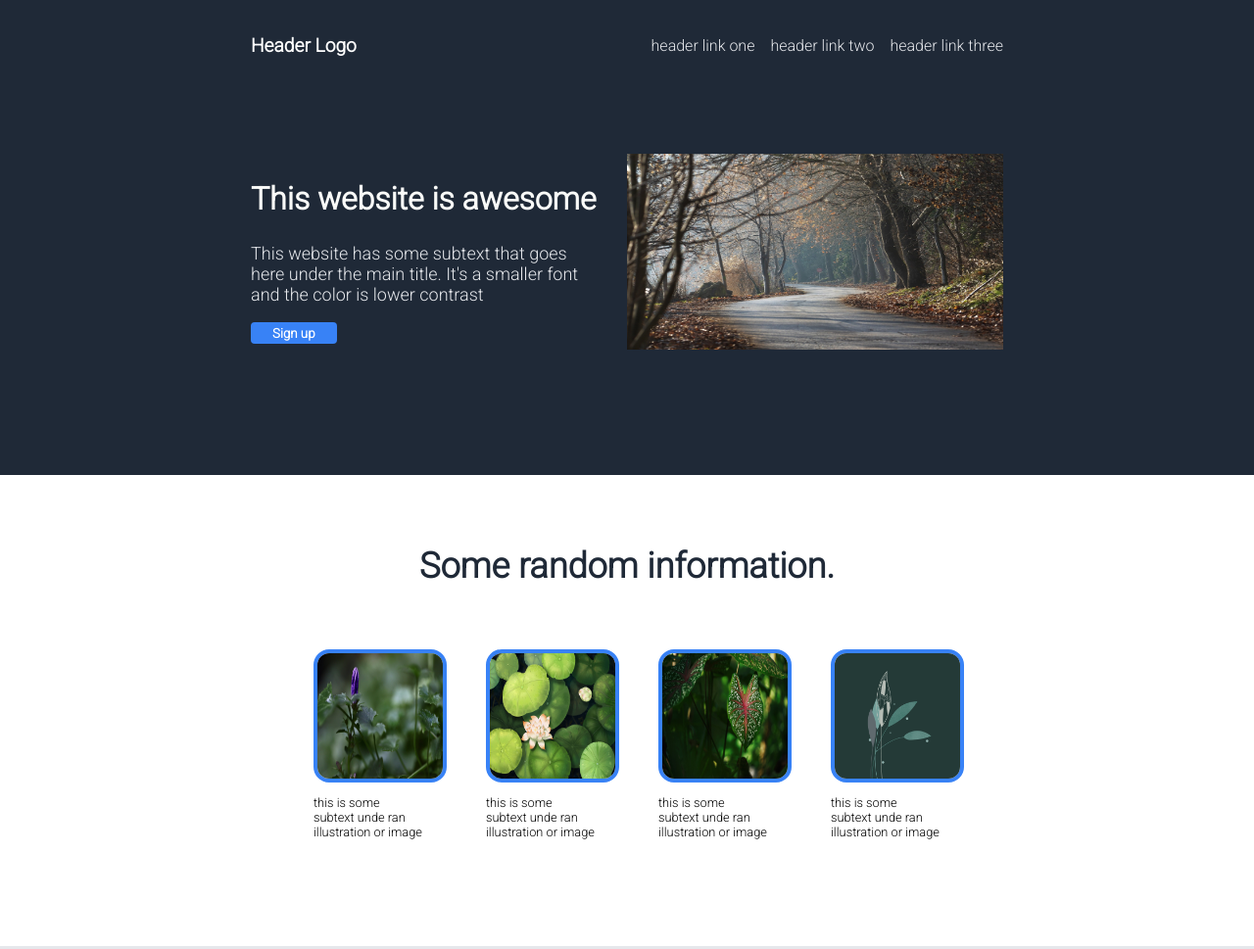
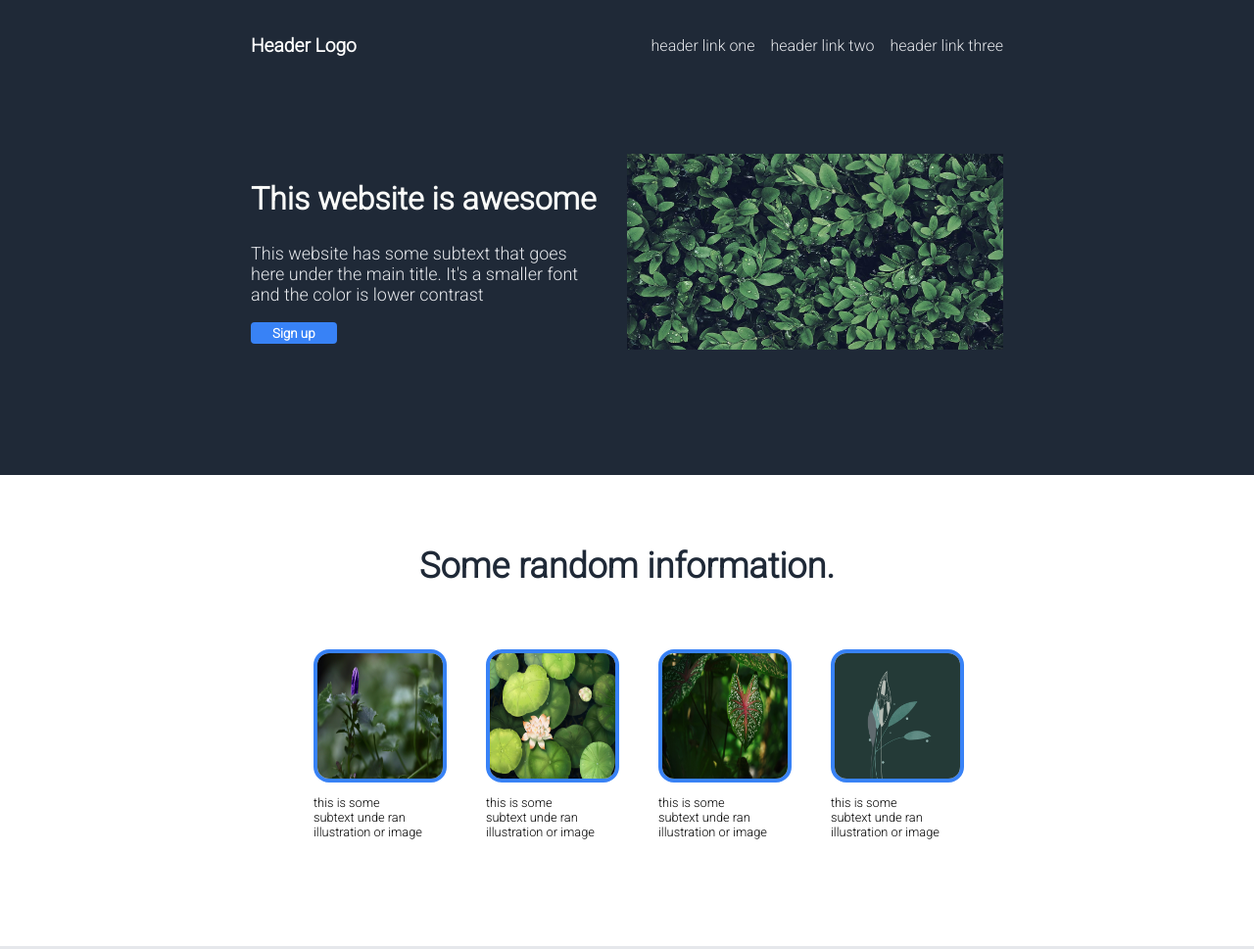
Before and after one commit to FlorinMazareanu/landing-page, a plain HTML site: page index.html in a window 1280 px wide. Shown: the top 969 px of the page at 98% size. Drawn offline with Linux system fonts and the light colour scheme; a script that the page names is missing.

Commit message:
alta img

```diff
--- a/index.html
+++ b/index.html
@@ -34,7 +34,7 @@
                 <button class="button">Sign up</button>
             </div>
             <div class="header-jos-dreapta">
-                <img src="images/imgMain.jpg">
+                <img src="images/imgMain.jpeg">
             </div>
         </div>
     </section>
```
Also changed, not shown: images/imgMain.jpeg (added).
